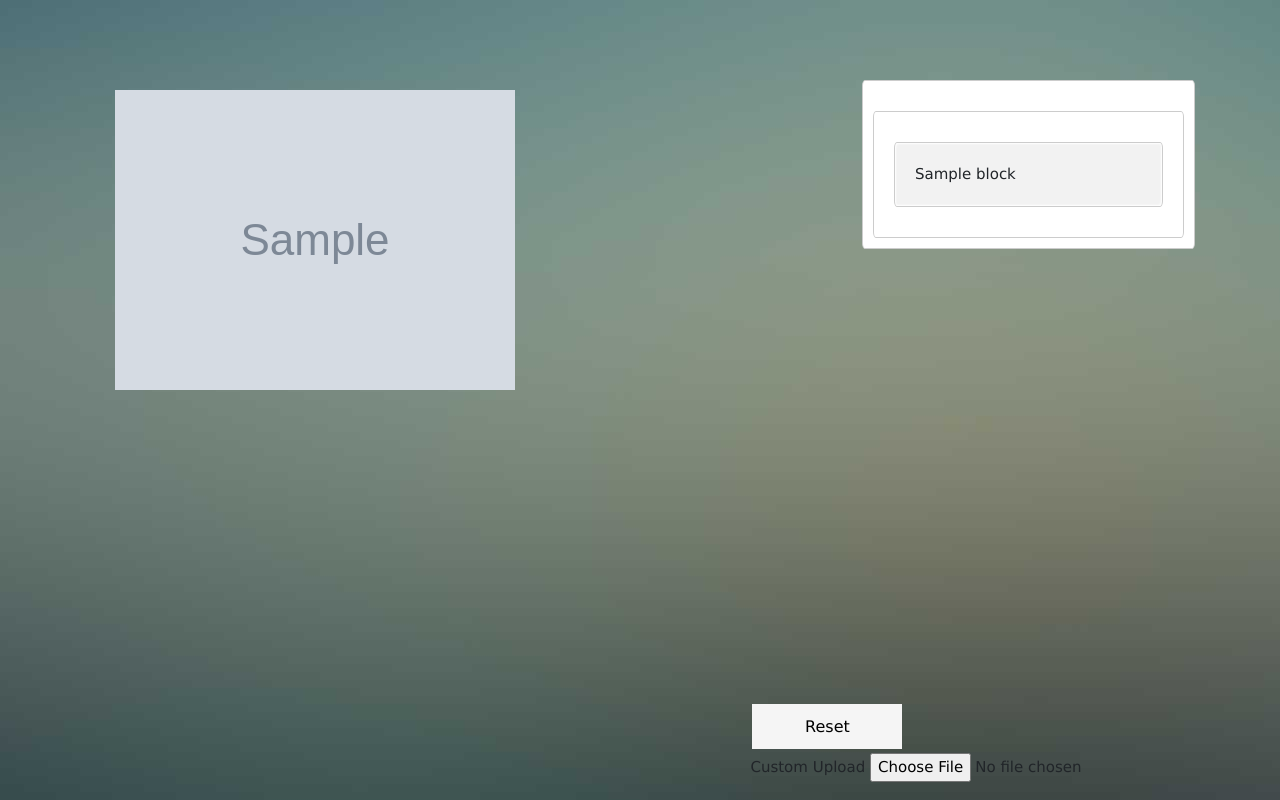
After one commit to quoctuyenuit/SceneTextRecognition_Demo, a Flask app: template templates/process.html in a window 1280 px wide. The commit adds this page. Run offline with Flask 2, Linux system fonts and the light colour scheme; the template is opened without the code that fills it: most values are stand-ins (such as "Sample title", 1, 10 or a date in 2020); grey boxes marked "Sample" are stand-in pictures; some libraries are stand-ins or nearby versions.

Commit message:
POST method

```diff
--- a/main.py
+++ b/main.py
@@ -1,17 +1,85 @@
-from flask import Flask, render_template
+import os
+import urllib.request
+from flask import Flask, render_template, jsonify, request, flash, redirect, session
+from werkzeug.utils import secure_filename
+from utility import Utility
+import cv2
+import base64
 
 app = Flask(__name__)
+UPLOAD_FOLDER = './static/images/uploads'
+DREW_FOLDER = './static/images/uploads/drew'
+
+app.secret_key = "secret key"
+app.config['UPLOAD_FOLDER'] = UPLOAD_FOLDER
+app.config['DREW_FOLDER'] = DREW_FOLDER
+app.config['MAX_CONTENT_LENGTH'] = 16 * 1024 * 1024
+app.config['IMAGE']=''
+
+utility = Utility()
+
+ALLOWED_EXTENSIONS = set(['txt', 'pdf', 'png', 'jpg', 'jpeg', 'gif'])
+
+def allowed_file(filename):
+	return '.' in filename and filename.rsplit('.', 1)[1].lower() in ALLOWED_EXTENSIONS
 
 @app.route("/")
 def home():
-    return render_template('home.html', variable='12341234 12341234 12341234 12341234 12341234 12341234 12341234 12341234 12341234 12341234 12341234 12341234 12341234 ')
+    return render_template('home.html')
 
-@app.route("/salvador")
-def salvador():
-    return render_template('checkout.html')
+@app.route("/processing")
+def processing():
+    blocks = session.get('response')
+    print('request process: {}'.format(blocks))
 
-@app.route("/about")
-def about():
-    return render_template('about.html')
+    img=session.get('image')
+
+    return render_template('process.html', blocks = blocks, img= img)
+
+@app.route("/reset", methods=['POST'])
+def reset():
+    return redirect('/')
+
+@app.route("/upload-image", methods=['POST'])
+def upload():
+    print('uploading')
+
+    if request.method == 'POST':
+        # check if the post request has the file part
+        print(request.files)
+        if 'file' not in request.files:
+            flash('Không tìm thấy file')
+            print('No file part')
+            return redirect('/')
+
+        file = request.files['file']
+        print('file: {}'.format(file))
+        print('filename: {}'.format(file.filename))
+
+        if file.filename == '':
+            flash('Không tìm thấy file')
+            print('No filename')
+            return redirect('/')
+
+        if file and allowed_file(file.filename):
+            img_name = secure_filename(file.filename)
+            img_path = os.path.join(app.config['UPLOAD_FOLDER'], img_name)
+            file.save(img_path)
+            blocks, bboxes = utility.recognize(img_path)
+            img = utility.draw_box_on_image(bboxes, img_path)
+
+            drew_path = os.path.join(app.config['DREW_FOLDER'], img_name)
+            cv2.imwrite(drew_path, img)
+
+            session['response'] = blocks
+            session['image'] = drew_path
+
+            return redirect('/processing')
+        else:
+            flash('Allowed file types are png, jpg, jpeg')
+            return redirect('/')
+
+    return redirect('/')
+
 if __name__ == "__main__":
     app.run(debug=True)
--- /dev/null
+++ b/static/css/home.css
@@ -0,0 +1,156 @@
+.container {
+    padding-top: 60px;
+    padding-bottom: 110px;
+    width: 100%;
+    height: 100%;
+    overflow: hidden;
+}
+
+.dropzone {
+    border: 2px dashed #9e9e9e;
+    border-radius: 3px;
+    background: #f5f5f5 right 20px center no-repeat;
+    background-image: url('/static/images/img-ico.png');
+    cursor: pointer;
+    height: 150px;
+    position: relative;
+    transition: background-color ease .5s , border-color ease .5s;
+    width: 60%;
+    display: block;
+    margin-left: auto;
+    margin-right: auto;
+    justify-content: center;
+    margin: auto;
+    position: absolute;
+    left:0;
+    right: 0;
+    top: 0;
+    bottom: 0;
+}
+
+.shadow {
+    -webkit-border-radius: 0% 0% 100% 100% / 0% 0% 8px 8px;
+    -webkit-box-shadow: rgba(0, 0, 0,.30) 0 2px 3px;
+}
+.box {
+    margin: 10px auto;
+    padding: 20px;
+    background: #F2F2F2;
+    border: 1px solid #ccc;
+    box-shadow: 1px 1px 2px #fff inset,
+                -1px -1px 2px #fff inset;
+    border-radius: 3px/6px;
+}
+
+
+.input-file {
+    opacity: 0.0;
+    position: absolute;
+    top: 0;
+    left: 0;
+    bottom: 0;
+    right: 0;
+    width: 100%;
+    height:100%;
+    cursor: pointer;
+}
+
+.center-all, .center-horizontal {
+    display: flex;
+    justify-content: center;
+}
+
+.dropzone-text {
+    font-size: 1.2em;
+    line-height: 1.5em;
+    padding-right: 150px;
+    display: flex;
+    align-items: center;
+    justify-content: center;
+}
+
+.input-image-container {
+    border-style: dashed;
+    border-width: 1.5px;
+    border-color: #DEDEDE;
+    border-radius: 0.5px;
+    margin-left: auto;
+    margin-right: auto;
+    display: block;
+    width: 600px;
+    height: 150px;
+    background: gray;
+}
+
+.container-right {
+    position: relative;
+    float: right;
+    width: 30%;
+    max-height: 100%;
+    overflow-y: scroll;
+    margin: 0 auto;
+    margin-top: 20px;
+    padding: 10px;
+    background: white;
+    border: 1px solid #ccc;
+    box-shadow: 1px 1px 2px #fff inset,
+                -1px -1px 2px #fff inset;
+    border-radius: 3px/6px;
+}
+
+.container-left {
+    position: relative;
+    float: left;
+    padding: 30px;
+    width: 70%;
+    height: 100%;
+}
+
+.main-menu {
+    height: 50%;
+    margin: 0 auto;
+    margin-top: 20px;
+    padding: 20px;
+    background: white;
+    border: 1px solid #ccc;
+    box-shadow: 1px 1px 2px #fff inset,
+                -1px -1px 2px #fff inset;
+    border-radius: 3px/6px;
+}
+
+.input-image {
+    align-content: center;
+    max-width: 100%;
+    max-height: 100%;
+    display: block;
+}
+
+.button-container {
+    float: right;
+    padding: 0px;
+    margin-top: 10px;
+}
+
+.button-main {
+    background-color: #4688f1;
+    border: none;
+    color: white;
+    text-align: center;
+    text-decoration: none;
+    display: inline-block;
+    font-size: 16px;
+    margin: 4px 2px;
+    cursor: pointer;
+  }
+
+  .button-reset {
+    background-color: #f5f5f5;
+    border: none;
+    color: black;
+    text-align: center;
+    text-decoration: none;
+    display: inline-block;
+    font-size: 16px;
+    margin: 4px 2px;
+    cursor: pointer;
+  }
--- /dev/null
+++ b/static/js/home.js
@@ -0,0 +1,37 @@
+function open_image_dialog(input) {
+	debugger
+	var fd = new FormData();
+	var files = input.files[0];
+	fd.append('file',files);
+	$.ajax({
+		url: '/upload-image',
+		type: 'post',
+		data: fd,
+		contentType: false,
+		processData: false,
+		success: function(response){
+			debugger
+			if (response == 'True') {
+				$('#process-container').show();
+				$('#input-container').hide();
+			}
+		},
+		error : function(e) {
+			debugger
+			console.log("ERROR: ", e);
+		}
+	});
+
+	if (input.files && input.files[0]) {
+		var reader = new FileReader();
+
+		reader.onload = function (e) {
+			$('#img-process')
+				.attr('src', e.target.result);
+		};
+
+		reader.readAsDataURL(input.files[0]);
+	}
+
+
+}
--- /dev/null
+++ b/templates/process.html
@@ -0,0 +1,63 @@
+<!doctype html>
+<html xmlns:th="http://www.thymeleaf.org">
+
+<head>
+     <!-- Required meta tags -->
+     <meta charset="utf-8">
+     <meta name="viewport" content="width=device-width, initial-scale=1, shrink-to-fit=no">
+     <!-- Bootstrap CSS -->
+     <link rel="stylesheet" href="https://stackpath.bootstrapcdn.com/bootstrap/4.3.1/css/bootstrap.min.css">
+     <link rel="stylesheet" href="https://www.w3schools.com/w3css/4/w3.css">
+     <link rel="stylesheet" href="/static/css/home.css">
+     <link rel="stylesheet" href="/static/css/button.css">
+     <script src="/static/js/home.js"></script>
+     <title>Scene Text Recognition Demo</title>
+</head>
+
+<style>
+     body {
+       background-image: url('/static/images/cover_bg_5.jpg');
+       height: 100vh;
+     }
+</style>
+
+<body>
+     <div class="container" id="process-container">
+          <div class="container-right">
+               <div class="main-menu">
+                   {%for block in blocks%}
+                    <div class="box"><p style="margin: 0px;">{{block}}</p></div>
+                    {%endfor%}
+               </div>
+          </div>
+
+          <div class="container-left">
+               <img id="img-process" src="{{img}}"  class="input-image">
+          </div>
+
+          <div class="button-container">
+               <form action="/reset" method="POST">
+                    <button class="button-reset" style="width: 150px; height: 45px;">Reset</button>
+               </form>
+
+               <!-- <div class="button-main" style="width: 150px; height: 45px;"> -->
+                    <!-- <p >New file</p> -->
+                    <form action="/upload-image" method="POST" enctype="multipart/form-data">
+                         <!-- <input type="file" size="60" /> -->
+                         <!-- <input type="file" class="custom-file-upload" name="file"  accept=".png, .jpg, .jpeg" onchange="this.form.submit()"/> -->
+                         <label for="file-upload" class="custom-file-upload">
+                              <i class="fa fa-cloud-upload"></i> Custom Upload
+                         </label>
+                         <input id="file-upload" type="file" accept=".png, .jpg, .jpeg" onchange="this.form.submit()"/>
+                    </form>
+               <!-- </div> -->
+          </div>
+     </div>
+
+     <!-- Optional JavaScript -->
+     <script src="https://ajax.googleapis.com/ajax/libs/jquery/1.12.0/jquery.min.js"></script>
+     <script src="https://maxcdn.bootstrapcdn.com/bootstrap/3.3.6/js/bootstrap.min.js"
+          integrity="sha384-0mSbJDEHialfmuBBQP6A4Qrprq5OVfW37PRR3j5ELqxss1yVqOtnepnHVP9aJ7xS" crossorigin="anonymous">
+     </script>
+</body>
+</html>
```
Also changed, not shown: static/css/button.css (added, +40 -0 lines), static/css/demo.css (deleted, +0 -31 lines), templates/about.html (deleted, +0 -18 lines), templates/home.html (+11 -53 lines), templates/template.html (deleted, +0 -25 lines), utility.py (+58 -27 lines), static/css/template.css (deleted), static/images/img-ico.png (added), static/images/uploads/1553415960-566-3-1553415129-width660height660.jpg (added), static/images/uploads/drew/1553415960-566-3-1553415129-width660height660.jpg (added), static/images/uploads/drew/semantic_segmantation.png (added), static/images/uploads/semantic_segmantation.png (added).
